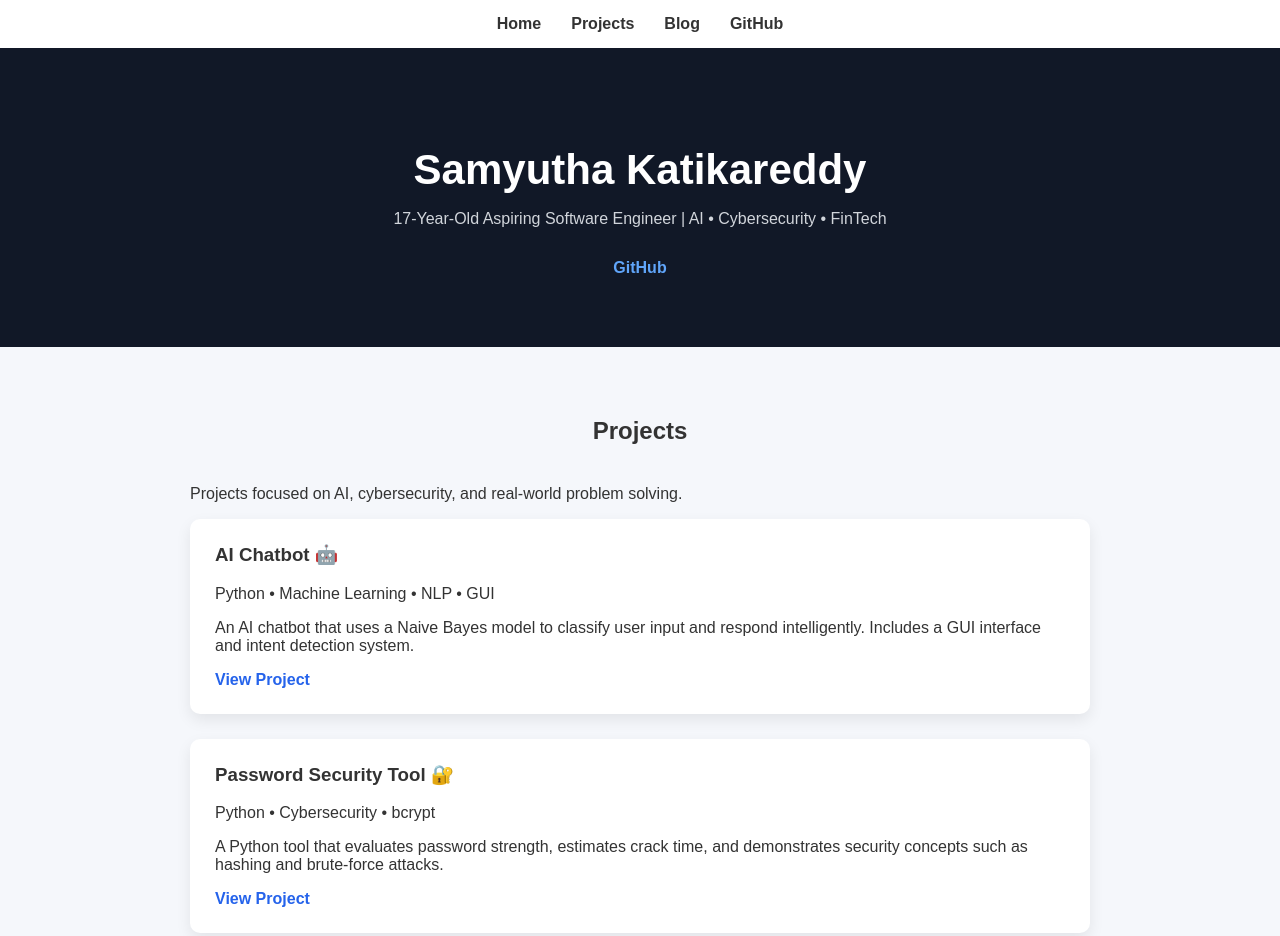
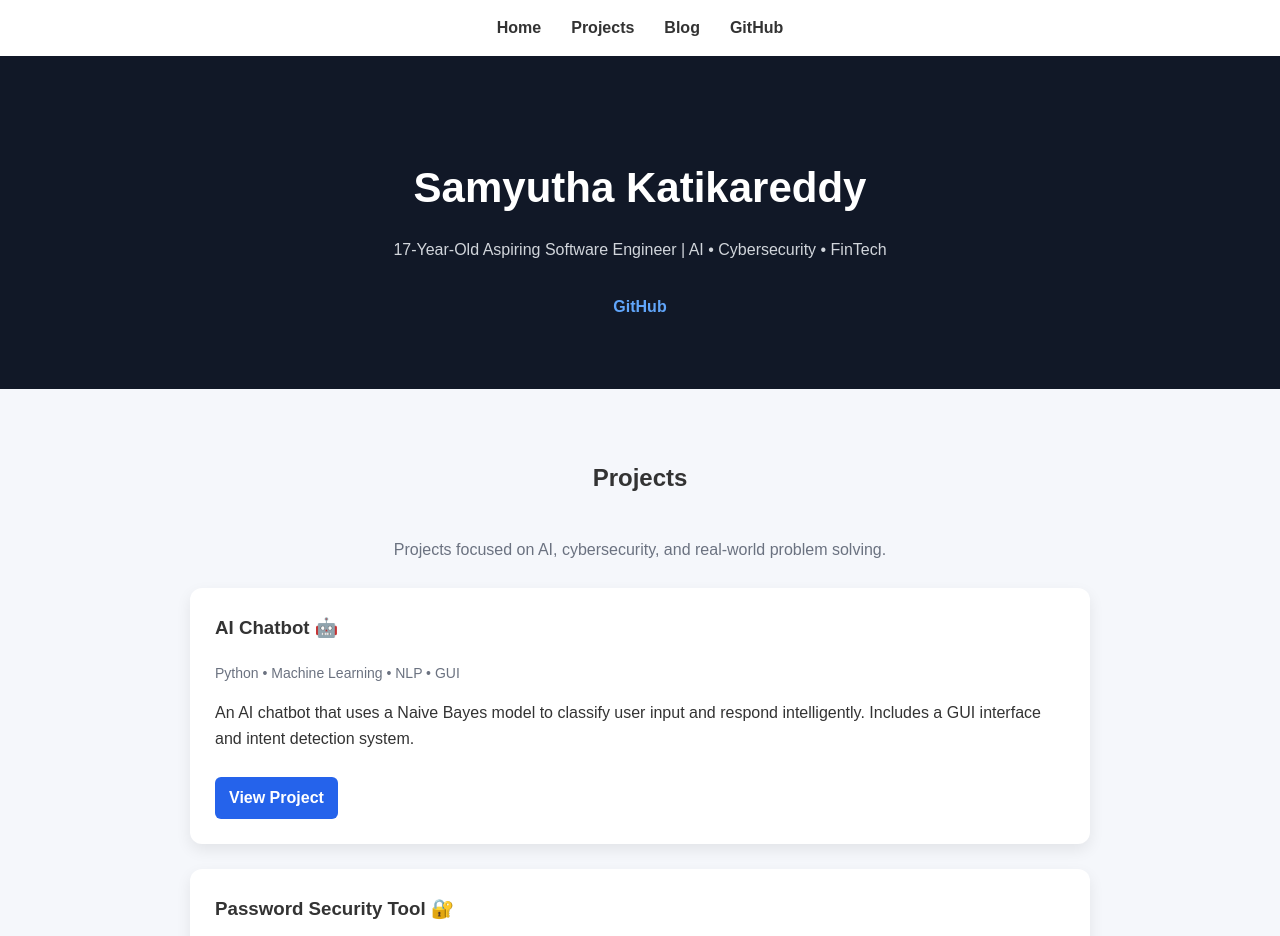
Before and after one commit to samyuthak-projects/portfolio-website, a plain HTML site: page index.html in a window 1280 px wide. Shown: the top 936 px of the page. Drawn offline with Linux system fonts and the light colour scheme.

Commit message:
Improve portfolio styling and UI

```diff
--- a/style.css
+++ b/style.css
@@ -1,98 +1,133 @@
-body{
-  margin:0;
+body {
+  margin: 0;
   font-family: Arial, Helvetica, sans-serif;
-  background:#f5f7fb;
-  color:#333;
+  background: #f5f7fb;
+  color: #333;
+  line-height: 1.6;
+}
+
+/* NAV */
+
+nav {
+  background: white;
+  padding: 15px;
+  display: flex;
+  justify-content: center;
+  gap: 30px;
+  box-shadow: 0 2px 8px rgba(0,0,0,0.05);
+}
+
+nav a {
+  text-decoration: none;
+  color: #333;
+  font-weight: 600;
+}
+
+nav a:hover {
+  color: #2563eb;
 }
 
 /* HEADER */
 
-header{
-  background:#111827;
-  color:white;
-  text-align:center;
-  padding:70px 20px;
+header {
+  background: #111827;
+  color: white;
+  text-align: center;
+  padding: 70px 20px;
 }
 
-header h1{
-  font-size:42px;
-  margin-bottom:10px;
+header h1 {
+  font-size: 42px;
+  margin-bottom: 10px;
 }
 
-header p{
-  color:#d1d5db;
+header p {
+  color: #d1d5db;
 }
 
-header a{
-  display:inline-block;
-  margin-top:15px;
-  color:#60a5fa;
-  text-decoration:none;
-  font-weight:bold;
+header a {
+  display: inline-block;
+  margin-top: 15px;
+  color: #60a5fa;
+  text-decoration: none;
+  font-weight: bold;
+}
+
+header a:hover {
+  text-decoration: underline;
 }
 
 /* SECTIONS */
 
-section{
-  max-width:900px;
-  margin:auto;
-  padding:50px 20px;
+section {
+  max-width: 900px;
+  margin: auto;
+  padding: 50px 20px;
 }
 
-h2{
-  text-align:center;
-  margin-bottom:40px;
+h2 {
+  text-align: center;
+  margin-bottom: 40px;
+}
+
+.section-intro {
+  text-align: center;
+  color: #6b7280;
+  margin-bottom: 25px;
 }
 
 /* PROJECT CARDS */
 
-.project{
-  background:white;
-  padding:25px;
-  margin-bottom:25px;
-  border-radius:10px;
-  box-shadow:0 6px 15px rgba(0,0,0,0.08);
-  transition:transform 0.2s ease;
+.project {
+  background: white;
+  padding: 25px;
+  margin-bottom: 25px;
+  border-radius: 12px;
+  box-shadow: 0 6px 15px rgba(0,0,0,0.08);
+  transition: transform 0.2s ease;
 }
 
-.project:hover{
-  transform:translateY(-5px);
+.project:hover {
+  transform: translateY(-5px);
 }
 
-.project h3{
-  margin-top:0;
+.project h3 {
+  margin-top: 0;
 }
 
-.project a{
-  color:#2563eb;
-  text-decoration:none;
-  font-weight:bold;
+.tags {
+  font-size: 14px;
+  color: #6b7280;
+  margin-bottom: 10px;
+}
+
+.project a {
+  display: inline-block;
+  margin-top: 10px;
+  color: white;
+  background: #2563eb;
+  padding: 8px 14px;
+  border-radius: 6px;
+  text-decoration: none;
+  font-weight: bold;
+  transition: background 0.2s ease;
+}
+
+.project a:hover {
+  background: #1e40af;
 }
 
 /* BLOG */
 
-article{
-  background:white;
-  padding:20px;
-  border-radius:10px;
-  box-shadow:0 6px 15px rgba(0,0,0,0.08);
+article {
+  background: white;
+  padding: 20px;
+  border-radius: 12px;
+  box-shadow: 0 6px 15px rgba(0,0,0,0.08);
 }
 
-nav{
-  background:white;
-  padding:15px;
-  display:flex;
-  justify-content:center;
-  gap:30px;
-  box-shadow:0 2px 8px rgba(0,0,0,0.05);
+/* SMOOTH SCROLL */
+
+html {
+  scroll-behavior: smooth;
 }
-
-nav a{
-  text-decoration:none;
-  color:#333;
-  font-weight:600;
-}
-
-nav a:hover{
-  color:#2563eb;
-}
```
